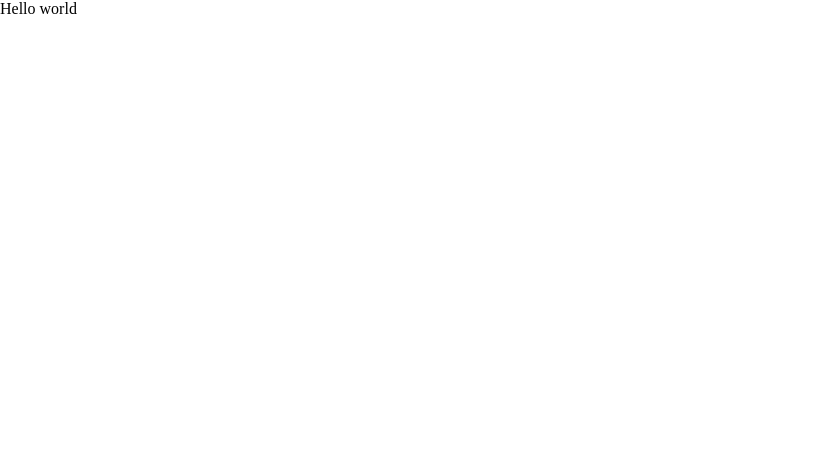
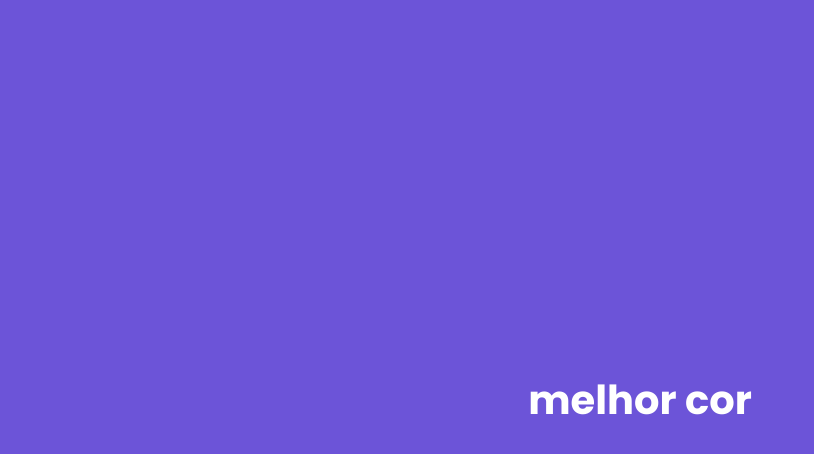
Before and after one commit to Romenildo/quiz-app, a Next.js app: page / in a window 1280 px wide. Shown: the top 454 px of the page, without its empty margins (0-814 px from the left). Built offline with nearby package versions, Linux system fonts and the light colour scheme.

Commit message:
component questao

```diff
--- /dev/null
+++ b/src/components/Question.tsx
@@ -0,0 +1,18 @@
+import QuestionModel from "../model/question"
+import styles from '../styles/Question.module.css'
+import Statement from "./statement"
+interface QuestionProps{
+    value: QuestionModel
+}
+
+export default function Question(props: QuestionProps){
+
+    const question = props.value
+
+    return(
+        <div className={styles.question}>
+            <Statement text={question.statement}/>
+        </div>
+    )
+
+}
--- /dev/null
+++ b/src/components/Statement.tsx
@@ -0,0 +1,18 @@
+import styles from '../styles/Statement.module.css'
+
+
+interface StatementProps{
+    text: string
+}
+
+export default function Statement(props: StatementProps){
+
+
+    return(
+        <div className={styles.statement}>
+            <span className={styles.text}>
+                {props.text}
+            </span>
+        </div>
+    )
+}
--- a/src/pages/index.tsx
+++ b/src/pages/index.tsx
@@ -1,16 +1,13 @@
-import Head from 'next/head'
+import Question from '../components/Question'
+import QuestionModel from '../model/question'
 
 
 export default function Home() {
+
+  const q = new QuestionModel(1, "melhor cor",[])
   return (
-    <>
-      <Head>
-        <title>Create Next App</title>
-        <meta name="description" content="Generated by create next app" />
-        <meta name="viewport" content="width=device-width, initial-scale=1" />
-        <link rel="icon" href="/favicon.ico" />
-      </Head>
-      Hello world
-    </>
+    <div style={{display:'flex', height:'100vh', alignItems:'center', justifyContent:'center' }}>
+      <Question value={q}/>
+    </div>
   )
 }
--- /dev/null
+++ b/src/styles/Question.module.css
@@ -0,0 +1,5 @@
+.question{
+    display: flex;
+    flex-direction: column;
+    align-items: center;
+}
--- /dev/null
+++ b/src/styles/Statement.module.css
@@ -0,0 +1,10 @@
+
+.statement {
+    display: flex;
+
+}
+
+.text {
+    font-size: 2.5rem;
+    font-weight: 700;
+}
--- a/src/styles/globals.css
+++ b/src/styles/globals.css
@@ -1,21 +1,18 @@
+
+/*Importando fonts do google fonts*/
+@import url('https://fonts.googleapis.com/css2?family=Poppins:wght@100;200;300;400;500;700&display=swap');
+
 * {
   box-sizing: border-box;
   padding: 0;
   margin: 0;
+  font-family: 'Poppins', 'arial';
 }
 
 html,
 body {
   max-width: 100vw;
   overflow-x: hidden;
+  background-color: #6c54d8;
+  color: #fff;
 }
-
-body {
-  color: rgb(var(--foreground-rgb));
-  background: linear-gradient(
-      to bottom,
-      transparent,
-      rgb(var(--background-end-rgb))
-    )
-    rgb(var(--background-start-rgb));
-}
```
